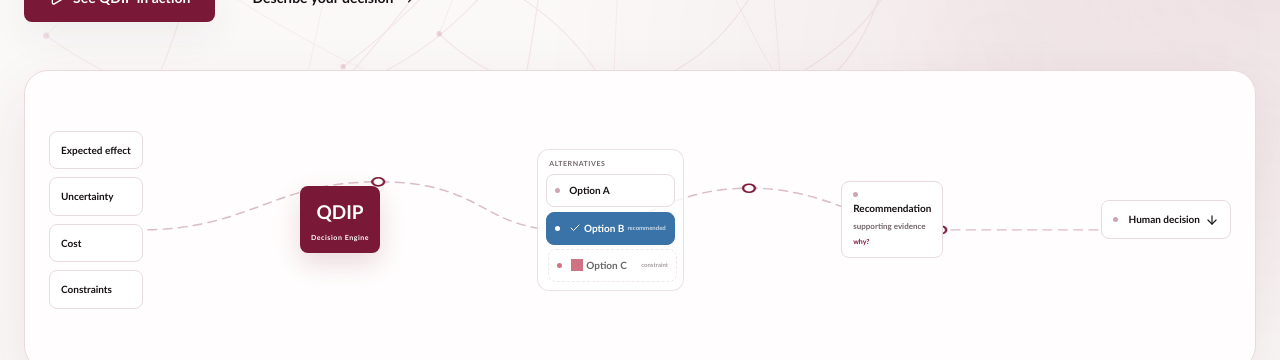
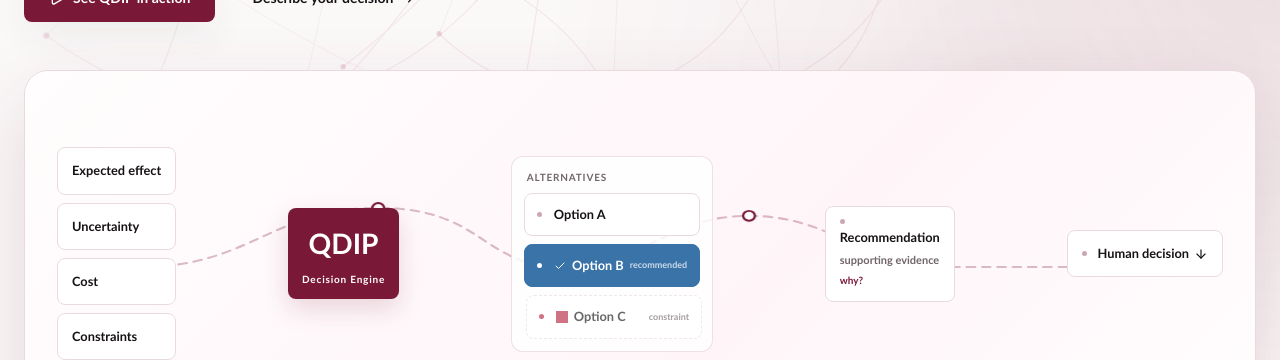
Before and after one commit to mentality-prj/dip-observatory, a Next.js app: page / in a window 1280 px wide. Shown: the part 592-952 px from the top of the page. Built offline with nearby package versions, Linux system fonts and the light colour scheme; no server answers.

Commit message:
feat(marketing): animated wide decision hero and unified ambience

```diff
--- a/src/components/marketing/signature-decision-visual.module.css
+++ b/src/components/marketing/signature-decision-visual.module.css
@@ -2,17 +2,17 @@
   position: relative;
   display: flex;
   min-width: 0;
-  min-height: 300px;
+  min-height: 368px;
   align-items: center;
   justify-content: space-between;
-  gap: var(--ds-space-3);
+  gap: clamp(8px, 1vw, 18px);
   margin: 0;
-  padding: var(--ds-space-8) var(--ds-space-6);
+  padding: var(--ds-space-10) var(--ds-space-8);
   overflow: hidden;
   border: 1px solid var(--line);
   border-radius: var(--ds-radius-marketing);
-  background: #fffdfd;
-  box-shadow: 0 24px 64px rgba(92, 28, 48, 0.09);
+  background: linear-gradient(135deg, #fffdfd, #fff5f9 60%, #fffdfd);
+  box-shadow: 0 30px 80px rgba(92, 28, 48, 0.14);
 }
 .pathCanvas {
   position: absolute;
@@ -26,7 +26,7 @@
 .pathCanvas path {
   fill: none;
   stroke-linecap: round;
-  stroke-width: 1.8;
+  stroke-width: 2.1;
 }
 .pathCanvas circle {
   fill: #fffdfd;
@@ -38,6 +38,12 @@
   stroke-dasharray: 7 6;
   stroke-dashoffset: 58;
   animation: qdip-path-draw 900ms 120ms ease-out forwards;
+}
+.livePath {
+  stroke: #c05273;
+  stroke-width: 3;
+  stroke-dasharray: 22 1250;
+  animation: qdip-trace-signal 8s linear infinite;
 }
 .blockedPath {
   stroke: rgb(var(--ds-semantic-blocked-rgb) / 0.24);
@@ -63,11 +69,11 @@
 .human,
 .engine,
 .evaluation span {
-  padding: 10px 11px;
+  padding: 12px 14px;
   border: 1px solid var(--line);
   border-radius: var(--ds-radius-action);
   background: #fff;
-  font-size: 10px;
+  font-size: clamp(11px, 1vw, 14px);
   font-weight: 600;
 }
 .inputs span {
@@ -79,22 +85,22 @@
   border: 0;
   background: var(--accent);
   box-shadow: 0 10px 26px rgb(var(--ds-accent-rgb) / 0.16);
-  font-size: 19px;
+  font-size: clamp(22px, 2.2vw, 31px);
   text-align: center;
   animation: qdip-causal-reveal 320ms 300ms ease-out both;
 }
 .engine small {
   display: block;
   margin-top: 4px;
-  font-size: 7px;
+  font-size: 10px;
   font-weight: 600;
   letter-spacing: 0.08em;
 }
 .evaluation {
   display: grid;
-  min-width: 122px;
-  gap: 5px;
-  padding: var(--ds-space-2);
+  min-width: 186px;
+  gap: 8px;
+  padding: var(--ds-space-3);
   border: 1px solid rgb(var(--ds-accent-rgb) / 0.13);
   border-radius: var(--ds-radius-panel);
   background: rgb(255 255 255 / 0.82);
@@ -103,7 +109,7 @@
 .evaluation > small {
   padding: 0 3px;
   color: var(--muted);
-  font-size: 7px;
+  font-size: 10px;
   font-weight: 600;
   letter-spacing: 0.08em;
   text-transform: uppercase;
@@ -111,8 +117,8 @@
 .evaluation span {
   display: flex;
   align-items: center;
-  gap: 3px;
-  padding: 7px 8px;
+  gap: 6px;
+  padding: 10px 12px;
 }
 .evaluation span::before,
 .result::before,
@@ -129,7 +135,7 @@
 .evaluation span em {
   margin-left: auto;
   color: var(--muted);
-  font-size: 6px;
+  font-size: 9px;
   font-style: normal;
 }
 .evaluation .selected {
@@ -161,11 +167,11 @@
 }
 .result span {
   color: var(--muted);
-  font-size: 8px;
+  font-size: 11px;
 }
 .result em {
   color: var(--accent);
-  font-size: 7px;
+  font-size: 10px;
   font-style: normal;
   font-weight: 650;
 }
@@ -179,6 +185,10 @@
   display: none;
 }
 
+@keyframes qdip-trace-signal {
+  from { stroke-dashoffset: 1200; }
+  to { stroke-dashoffset: -1200; }
+}
 @keyframes qdip-path-draw {
   to {
     stroke-dashoffset: 0;
@@ -223,7 +233,7 @@
   }
 }
 
-@media (max-width: 1100px) and (min-width: 601px) {
+@media (max-width: 900px) and (min-width: 601px) {
   .visual {
     min-height: 280px;
     padding: var(--ds-space-6) var(--ds-space-4);
@@ -251,6 +261,21 @@
   .pathCanvas {
     display: none;
   }
+  .inputs span,
+  .result,
+  .human,
+  .engine,
+  .evaluation span {
+    padding: 10px 11px;
+    font-size: 10px;
+  }
+  .engine { font-size: 19px; }
+  .engine small, .evaluation > small { font-size: 7px; }
+  .evaluation { gap: 5px; padding: var(--ds-space-2); }
+  .evaluation span { padding: 7px 8px; }
+  .evaluation span em { font-size: 6px; }
+  .result span { font-size: 8px; }
+  .result em { font-size: 7px; }
   .inputs {
     width: 100%;
     grid-template-columns: 1fr 1fr;
@@ -282,7 +307,8 @@
 @media (prefers-reduced-motion: reduce) {
   .visual *,
   .mainPath,
-  .blockedPath {
+  .blockedPath,
+  .livePath {
     animation: none !important;
     transform: none !important;
   }
@@ -300,4 +326,5 @@
   .mainPath {
     stroke-dashoffset: 0;
   }
+  .livePath { opacity: 0; }
 }
```
